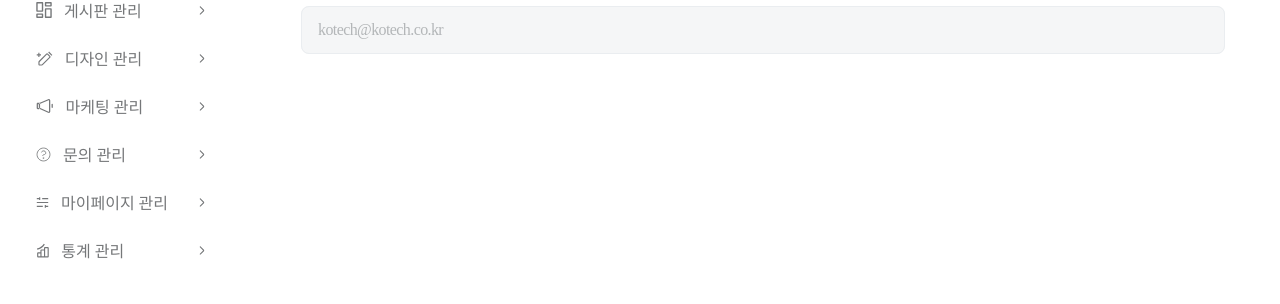
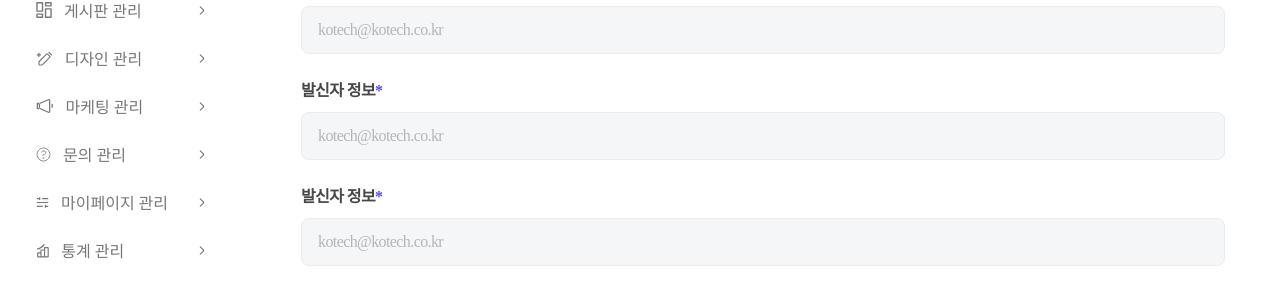
Before and after one commit to hong-seunghyun/Kmong-Hub-project, a Next.js app: page /marketing/email_writer in a window 1280 px wide. Shown: the part 430-734 px from the top of the page. Built offline with nearby package versions, Linux system fonts and the light colour scheme; a web font is replaced by a local one.

Commit message:
20231130 - 2

```diff
--- a/src/containers/marketing/email_writer.js
+++ b/src/containers/marketing/email_writer.js
@@ -38,6 +38,14 @@ const Component = () => {
 					<div className="input-wrap">
 						<Input labelText="발신자 정보" placeholder="kotech@kotech.co.kr" valueType="" helperTextResult="none" iconState="false"/>
 					</div>
+
+					<div className="input-wrap">
+						<Input labelText="발신자 정보" placeholder="kotech@kotech.co.kr" valueType="" helperTextResult="none" iconState="false"/>
+					</div>
+
+					<div className="input-wrap">
+						<Input labelText="발신자 정보" placeholder="kotech@kotech.co.kr" valueType="" helperTextResult="none" iconState="false"/>
+					</div>
 				</div>
 			</div>
 		)
```
